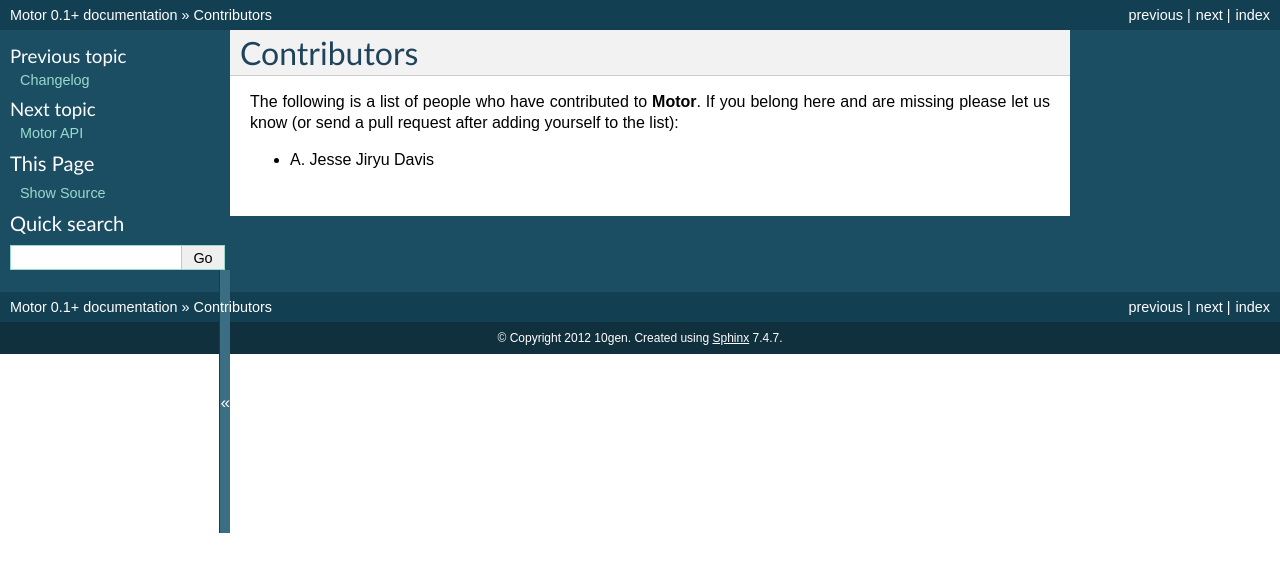
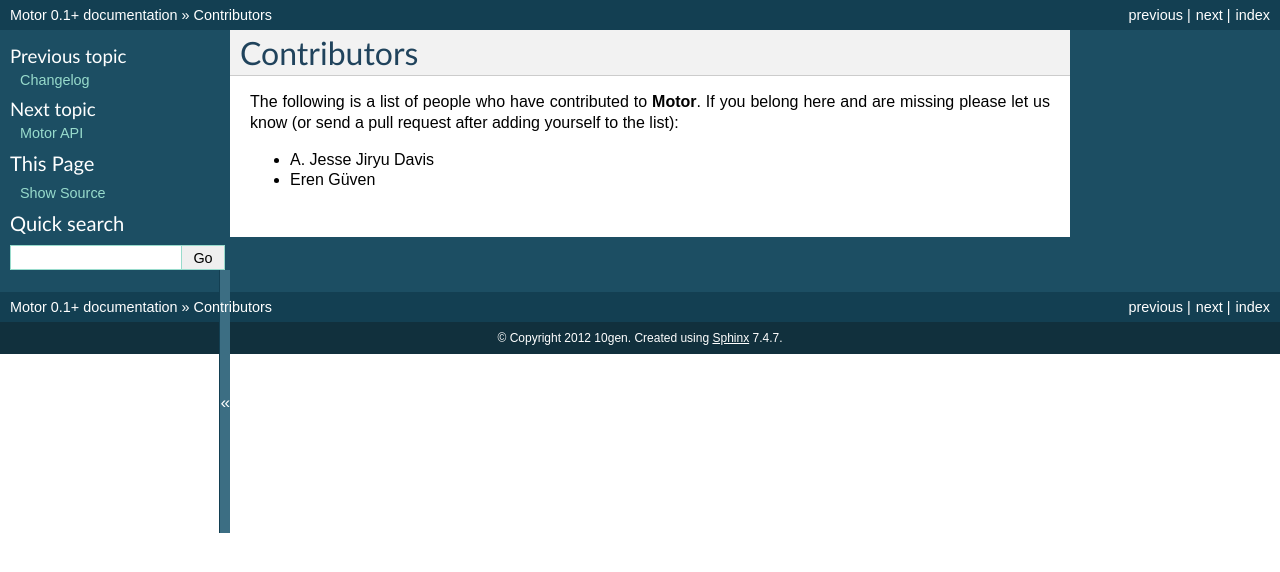
Before and after one commit to mongodb/motor, a Sphinx documentation site: the page built from doc/contributors.rst, in a window 1280 px wide. Shown: the top 572 px of the page. Built offline with Sphinx 7.4.7, drawn with Linux system fonts in a browser that asks for light colours; pages that are not in the unit, such as notebooks, are missing from menus; the version number is read from the project's files by our own code.

Commit message:
Add Eren Güven to contributors.

```diff
--- a/doc/contributors.rst
+++ b/doc/contributors.rst
@@ -5,3 +5,4 @@ The following is a list of people who have contributed to
 (or send a pull request after adding yourself to the list):
 
 - A\. Jesse Jiryu Davis
+- Eren Güven
```
